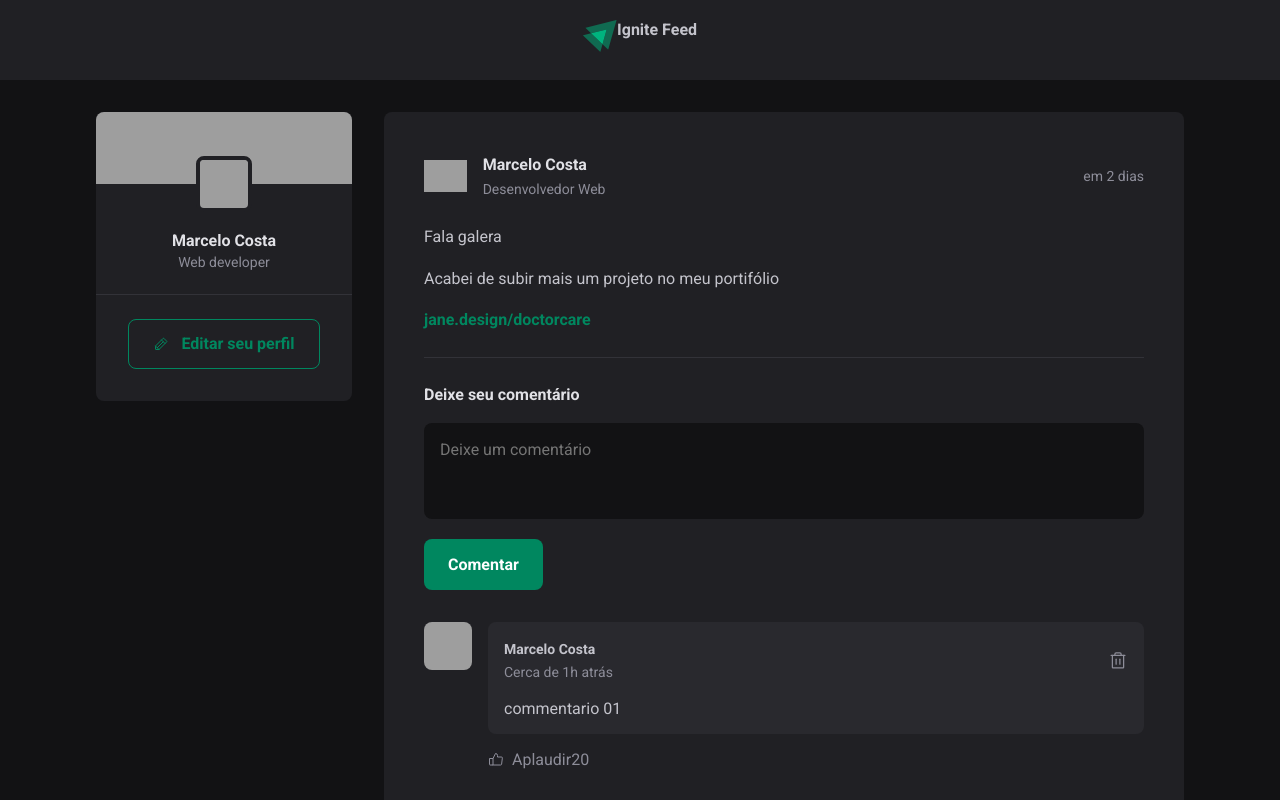
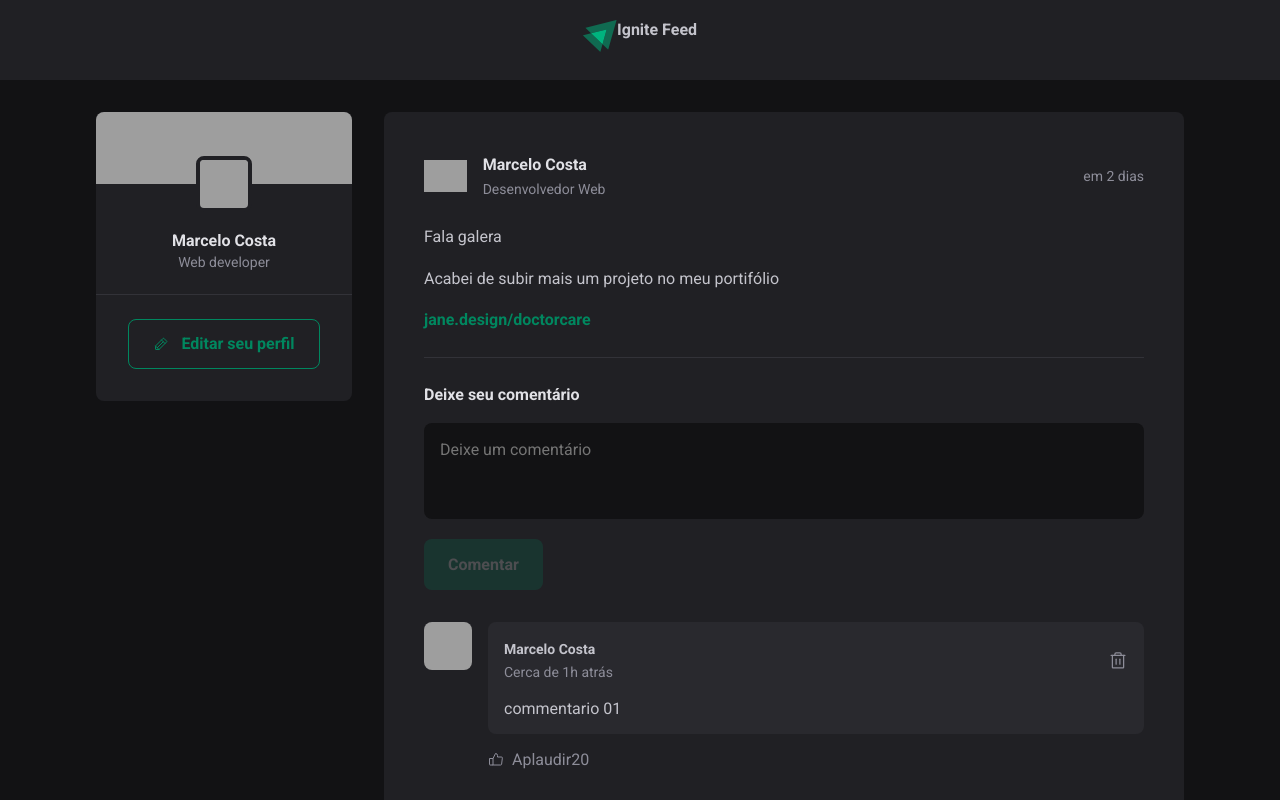
Before and after one commit to marcelodscosta/01-fundamentos-reactjs, a React (Vite) app: page / in a window 1280 px wide. Shown: the top 800 px of the page. Built offline with nearby package versions, Linux system fonts and the light colour scheme; grey boxes are pictures that could not be loaded.

Commit message:
botao comentar

```diff
--- a/src/components/Post/Post.module.css
+++ b/src/components/Post/Post.module.css
@@ -101,6 +101,11 @@
     cursor: pointer;
 }
 
+.commentForm button:disabled {
+    opacity: 0.2;
+    cursor: not-allowed;
+}
+
 .commentList {
     margin-top: 2rem;
 }
--- a/src/components/Post/index.jsx
+++ b/src/components/Post/index.jsx
@@ -36,6 +36,8 @@ export function Post({ post: { author, content, publishedAt } }) {
         setComments(commentsWithoutDeleteOne);
     }
 
+    const isNewCommentEmpty = newCommentText.length === 0;
+
     return (
 
         <article className={styles.post}>
@@ -73,9 +75,13 @@ export function Post({ post: { author, content, publishedAt } }) {
                     placeholder='Deixe um comentário'
                     onChange={handleNewCommentChange}
                     value={newCommentText}
+                    required
                 />
 
-                <button type='submit'>Comentar</button>
+                <button
+                    type='submit'
+                    disabled={isNewCommentEmpty}
+                >Comentar</button>
 
             </form>
 
```
